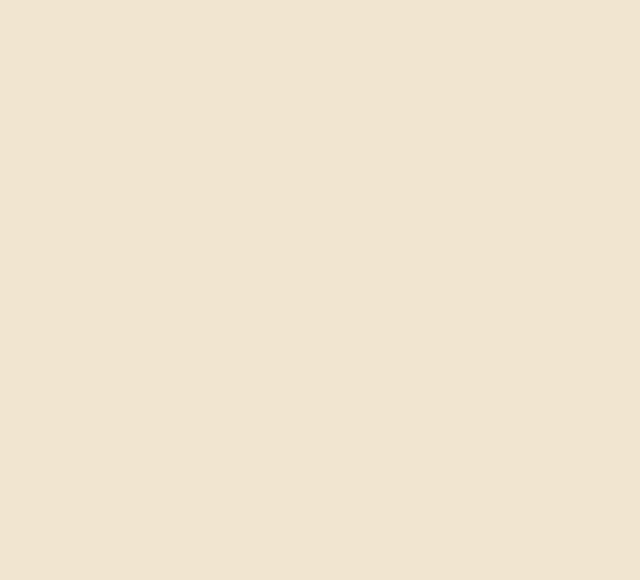
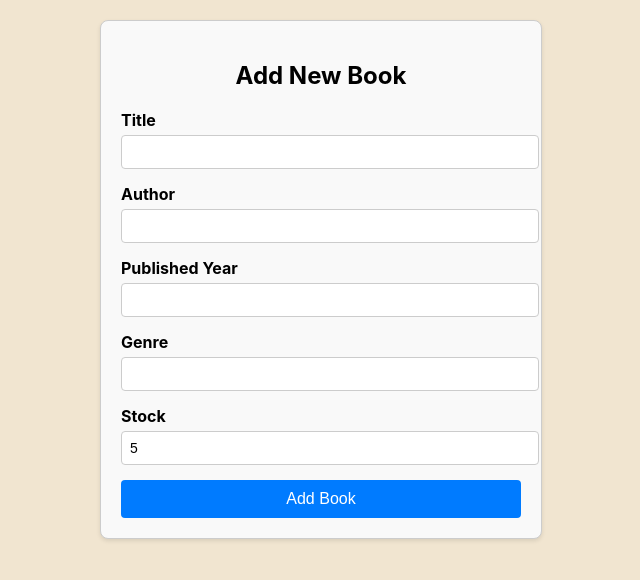
Before and after one commit to morenocartagena/library-system, a React (Create React App) app in the folder frontend/: page /add-book in a window 1280 px wide. Before the commit this address had no page. Shown: the top 580 px of the page, without its empty margins (319-959 px from the left). Built offline with nearby package versions, Linux system fonts and the light colour scheme.

Commit message:
Implemented AddBook component

```diff
--- a/frontend/src/App.tsx
+++ b/frontend/src/App.tsx
@@ -5,6 +5,7 @@ import BookDetails from "./components/BookDetails";
 import Checkouts from "./components/Checkouts";
 import MyCheckouts from "./components/MyCheckouts";
 import AddUser from "./components/AddUser";
+import AddBook from './components/AddBook';
 
 const App: React.FC = () => {
     return (
@@ -16,6 +17,7 @@ const App: React.FC = () => {
                 <Route path="/checkouts" element={<Checkouts />} />
                 <Route path="/my-checkouts" element={<MyCheckouts />} />
                 <Route path="/add-user" element={<AddUser />} />
+                <Route path="/add-book" element={<AddBook />} />
             </Routes>
         </Router>
     );
--- /dev/null
+++ b/frontend/src/components/AddBook.tsx
@@ -0,0 +1,108 @@
+import React, { useState } from "react";
+import axios from "axios";
+import "../styles/AddBook.css";
+
+const AddBook: React.FC = () => {
+  const [title, setTitle] = useState<string>("");
+  const [author, setAuthor] = useState<string>("");
+  const [publishedYear, setPublishedYear] = useState<number | "">("");
+  const [genre, setGenre] = useState<string>("");
+  const [stock, setStock] = useState<number>(5);
+  const [loading, setLoading] = useState<boolean>(false);
+  const [message, setMessage] = useState<string | null>(null);
+
+  const handleSubmit = async (e: React.FormEvent<HTMLFormElement>) => {
+    e.preventDefault();
+    setLoading(true);
+    setMessage(null);
+
+    try {
+      await axios.post("http://localhost:3010/my-u-library/books", {
+        title,
+        author,
+        publishedYear: Number(publishedYear),
+        genre,
+        stock,
+      });
+      setMessage("Book added successfully!");
+      setTitle("");
+      setAuthor("");
+      setPublishedYear("");
+      setGenre("");
+      setStock(5);
+    } catch {
+      setMessage("Error adding book. Please try again.");
+    } finally {
+      setLoading(false);
+    }
+  };
+
+  return (
+    <div className="add-book-container">
+      <h2>Add New Book</h2>
+      <form onSubmit={handleSubmit} className="add-book-form">
+        <div className="form-group">
+          <label htmlFor="title">Title</label>
+          <input
+            type="text"
+            id="title"
+            value={title}
+            onChange={(e) => setTitle(e.target.value)}
+            required
+          />
+        </div>
+        <div className="form-group">
+          <label htmlFor="author">Author</label>
+          <input
+            type="text"
+            id="author"
+            value={author}
+            onChange={(e) => setAuthor(e.target.value)}
+            required
+          />
+        </div>
+        <div className="form-group">
+          <label htmlFor="publishedYear">Published Year</label>
+          <input
+            type="number"
+            id="publishedYear"
+            value={publishedYear}
+            onChange={(e) => setPublishedYear(e.target.value ? Number(e.target.value) : "")}
+            required
+          />
+        </div>
+        <div className="form-group">
+          <label htmlFor="genre">Genre</label>
+          <input
+            type="text"
+            id="genre"
+            value={genre}
+            onChange={(e) => setGenre(e.target.value)}
+            required
+          />
+        </div>
+        <div className="form-group">
+          <label htmlFor="stock">Stock</label>
+          <input
+            type="number"
+            id="stock"
+            value={stock}
+            onChange={(e) => setStock(Number(e.target.value))}
+            min="1"
+            required
+          />
+        </div>
+        <button type="submit" className="add-book-button" disabled={loading}>
+          {loading ? "Adding..." : "Add Book"}
+        </button>
+      </form>
+      {message && (
+        <p className={`message ${message.includes("successfully") ? "success" : "error"}`}>
+          {message}
+        </p>
+      )}
+    </div>
+  );
+};
+
+export default AddBook;
--- /dev/null
+++ b/frontend/src/styles/AddBook.css
@@ -0,0 +1,79 @@
+.add-book-container {
+    max-width: 400px;
+    margin: 20px auto;
+    padding: 20px;
+    border: 1px solid #ccc;
+    border-radius: 8px;
+    background-color: #f9f9f9;
+    box-shadow: 0 2px 4px rgba(0, 0, 0, 0.1);
+  }
+
+  .add-book-container h2 {
+    text-align: center;
+    margin-bottom: 20px;
+    font-size: 24px;
+  }
+
+  .add-book-form .form-group {
+    margin-bottom: 15px;
+  }
+
+  .add-book-form label {
+    display: block;
+    margin-bottom: 5px;
+    font-weight: bold;
+  }
+
+  .add-book-form input {
+    width: 100%;
+    padding: 8px;
+    border: 1px solid #ccc;
+    border-radius: 4px;
+    font-size: 14px;
+  }
+
+  .add-book-form input[type="number"]::-webkit-outer-spin-button,
+  .add-book-form input[type="number"]::-webkit-inner-spin-button {
+    -webkit-appearance: none;
+    margin: 0;
+  }
+
+  .add-book-form input[type="number"] {
+    -moz-appearance: textfield;
+  }
+
+  .add-book-button {
+    width: 100%;
+    padding: 10px;
+    background-color: #007bff;
+    color: white;
+    border: none;
+    border-radius: 4px;
+    font-size: 16px;
+    cursor: pointer;
+    transition: background-color 0.3s ease;
+  }
+
+  .add-book-button:hover {
+    background-color: #0056b3;
+  }
+
+  .add-book-button:disabled {
+    background-color: #6c757d;
+    cursor: not-allowed;
+  }
+
+  .message {
+    margin-top: 10px;
+    text-align: center;
+    font-weight: bold;
+    font-size: 14px;
+  }
+
+  .message.success {
+    color: #28a745;
+  }
+
+  .message.error {
+    color: #dc3545;
+  }
```
